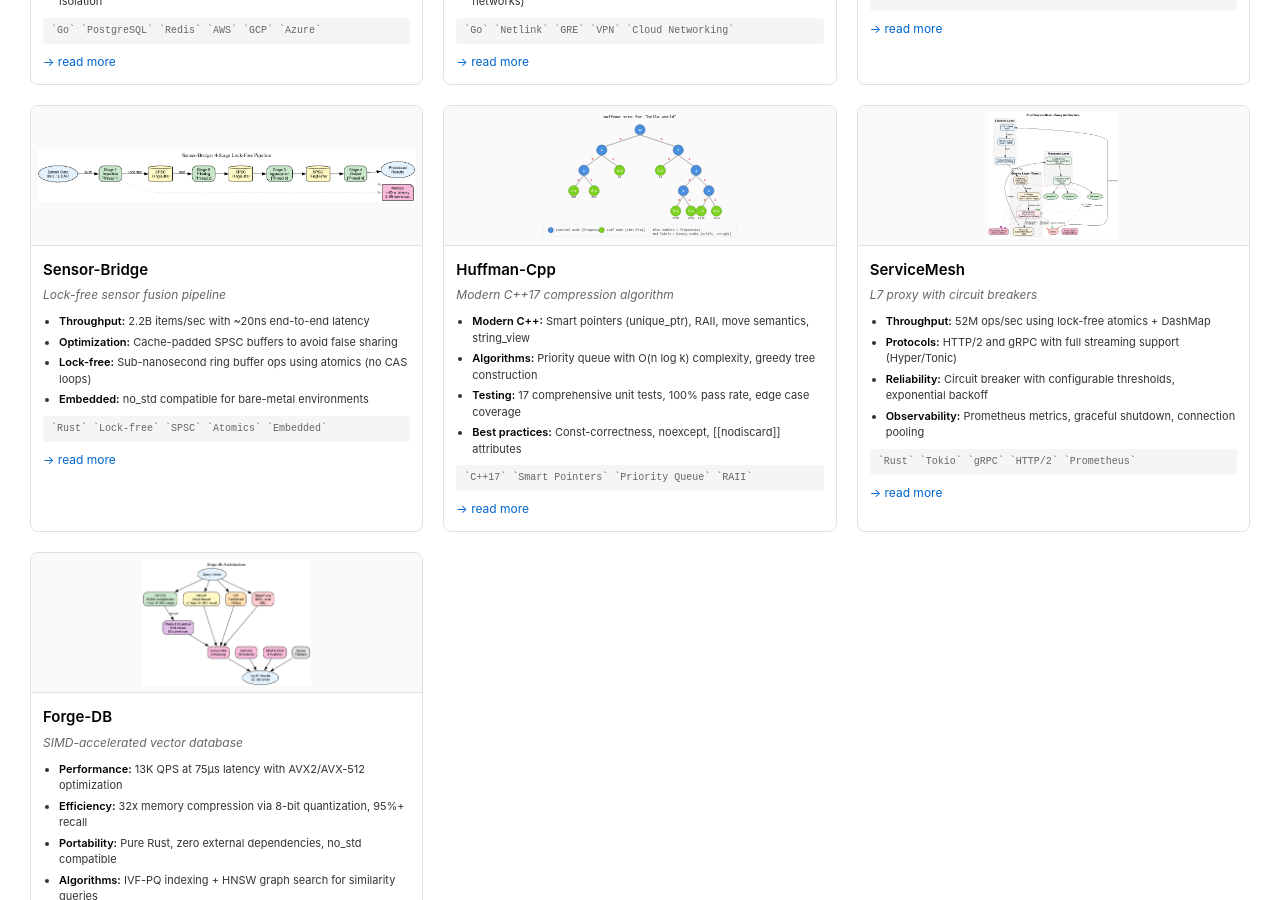
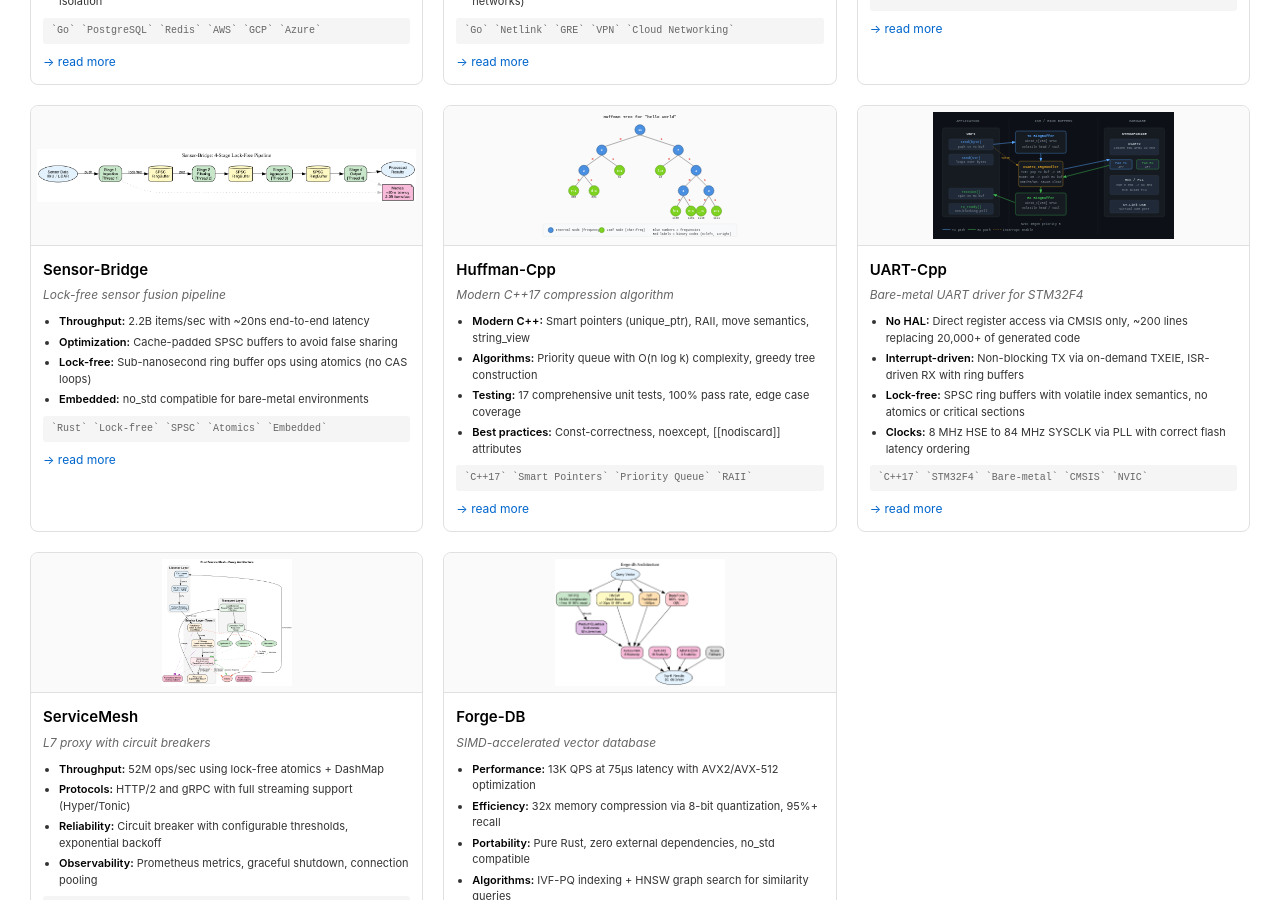
Before and after one commit to HueCodes/HueCodes.github.io, a Jekyll site: the page built from index.md, in a window 1280 px wide and 900 px high, scrolled down 810 px. Built offline with Jekyll 4.4.1, drawn with Linux system fonts in a browser that asks for light colours.

Commit message:
add UART-Cpp project card to homepage

```diff
--- a/index.md
+++ b/index.md
@@ -122,6 +122,23 @@ title: home
       </div>
     </article>
 
+    <!-- UART-Cpp -->
+    <article class="project-card">
+      <img src="/assets/images/projects/uart-cpp-architecture.svg" alt="UART-Cpp">
+      <div class="card-content">
+        <h3><a href="https://github.com/HueCodes/UART-cpp">UART-Cpp</a></h3>
+        <p class="tagline">Bare-metal UART driver for STM32F4</p>
+        <ul>
+          <li><strong>No HAL:</strong> Direct register access via CMSIS only, ~200 lines replacing 20,000+ of generated code</li>
+          <li><strong>Interrupt-driven:</strong> Non-blocking TX via on-demand TXEIE, ISR-driven RX with ring buffers</li>
+          <li><strong>Lock-free:</strong> SPSC ring buffers with volatile index semantics, no atomics or critical sections</li>
+          <li><strong>Clocks:</strong> 8 MHz HSE to 84 MHz SYSCLK via PLL with correct flash latency ordering</li>
+        </ul>
+        <p class="tech">`C++17` `STM32F4` `Bare-metal` `CMSIS` `NVIC`</p>
+        <p class="blog-link"><a href="/blog/bare-metal-uart-stm32/">→ read more</a></p>
+      </div>
+    </article>
+
     <!-- ServiceMesh -->
     <article class="project-card">
       <img src="/assets/images/projects/servicemesh-architecture.png" alt="ServiceMesh">
```
